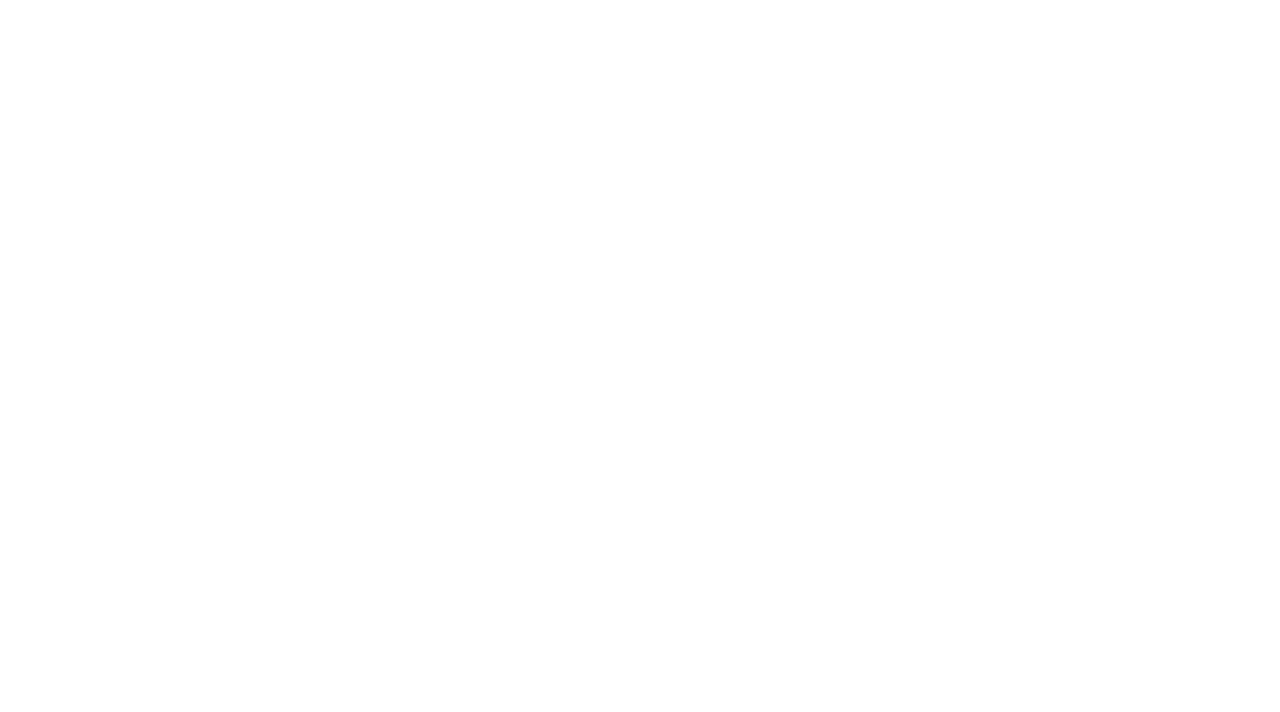
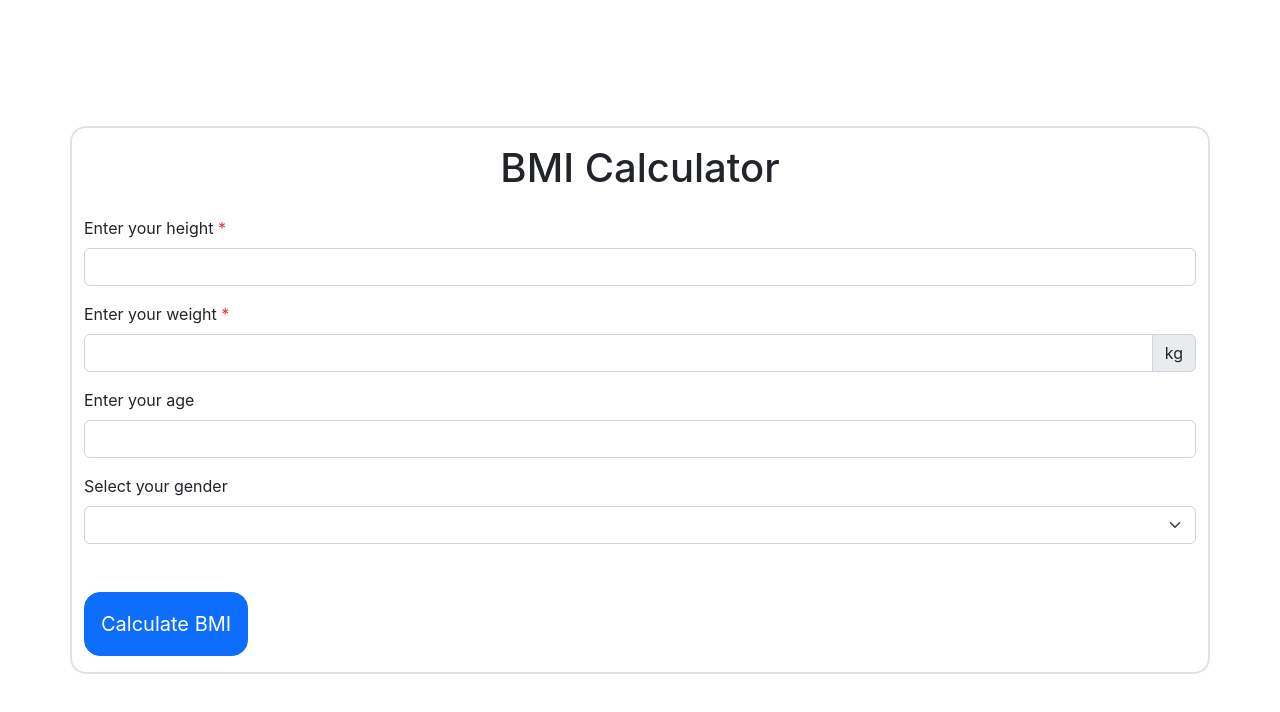
Before and after one commit to imbuesoft/patient, a React (Create React App) app: page / in a window 1280 px wide. Shown: the top 712 px of the page. Built offline with nearby package versions, Linux system fonts and the light colour scheme.

Commit message:
🎨 UI design complate

```diff
--- a/public/index.html
+++ b/public/index.html
@@ -1,14 +1,13 @@
 <!DOCTYPE html>
 <html lang="en">
+
 <head>
   <meta charset="utf-8" />
   <link rel="icon" href="%PUBLIC_URL%/favicon.ico" />
   <meta name="viewport" content="width=device-width, initial-scale=1" />
+  <link href="https://cdn.jsdelivr.net/npm/bootstrap@5.2.3/dist/css/bootstrap.min.css" rel="stylesheet">
   <meta name="theme-color" content="#000000" />
-    <meta
-      name="description"
-      content="Web site created using create-react-app"
-    />
+  <meta name="description" content="Web site created using create-react-app" />
   <link rel="apple-touch-icon" href="%PUBLIC_URL%/logo192.png" />
   <!--
       manifest.json provides metadata used when your web app is installed on a
@@ -26,6 +25,7 @@
     -->
   <title>React App</title>
 </head>
+
 <body>
   <noscript>You need to enable JavaScript to run this app.</noscript>
   <div id="root"></div>
@@ -40,4 +40,5 @@
       To create a production bundle, use `npm run build` or `yarn build`.
     -->
 </body>
+
 </html>
--- a/src/App.js
+++ b/src/App.js
@@ -1,12 +1,12 @@
 
 import './App.css';
-import BmiForm from './BmiForm';
+import BmiCalculatorForm from './features/BmiCalculatorForm';
 
 
 function App() {
   return (
     <>
-      <BmiForm />
+      <BmiCalculatorForm />
     </>
   );
 }
--- a/src/BmiForm.jsx
+++ /dev/null
@@ -1,13 +0,0 @@
-import React from 'react';
-
-const BmiForm = () => {
-    return (
-        <>
-            <form id='bmi-form' method="post">
-
-            </form>
-        </>
-    );
-};
-
-export default BmiForm;
--- /dev/null
+++ b/src/features/BmiCalculatorForm/components/Input.jsx
@@ -0,0 +1,17 @@
+
+const Input = ({ title, name, type, required, left, right }) => {
+    return (
+        <>
+            <label title={required && "required"} htmlFor={name} className="form-label mt-3">{title} {required && <span className="text-danger">*</span>}</label>
+            <div className="input-group">
+                {left && <span className="input-group-text">{left}</span> || ""}
+                <input type={type && type || "text"}
+                name={name} id={name} required={required && true || false}
+                className="form-control"  aria-label="Amount (to the nearest dollar)" />
+                {right && <span className="input-group-text">{right}</span> || ""}
+            </div>
+        </>
+    );
+};
+
+export default Input;
--- /dev/null
+++ b/src/features/BmiCalculatorForm/components/SelectFromList.jsx
@@ -0,0 +1,17 @@
+
+
+const SelectFromList = ({ name, options, title, defaultOption, required }) => {
+    return (
+        <>
+            <label htmlFor={name} className="form-label mt-3">{title} {required && <span className="text-danger">*</span>}</label>
+            <select className="form-select" name={name} id={name}>
+                <option className="form-control">{defaultOption ? defaultOption : ""}</option>
+                {
+                    options.map((x, i) => <option key={i} value={x}>{x}</option>)
+                }
+            </select>
+        </>
+    );
+};
+
+export default SelectFromList;
--- /dev/null
+++ b/src/features/BmiCalculatorForm/index.jsx
@@ -0,0 +1,13 @@
+import BMIForm from './pages/BmiForm';
+
+const index = () => {
+    return (
+        <>
+        <div style={{height:"100vh", width:"100vw"}}>
+            <BMIForm />
+        </div>
+        </>
+    );
+};
+
+export default index;
--- /dev/null
+++ b/src/features/BmiCalculatorForm/pages/BmiForm.jsx
@@ -0,0 +1,33 @@
+import Input from '../components/Input';
+import SelectFromList from '../components/SelectFromList';
+
+
+const BmiForm = () => {
+
+    const gender = ["Male", "Female", "Other"]
+
+    return (
+        <>
+        <div className="d-grid h-100">
+            <div className="m-auto container border border-2 rounded-4">
+                <form id='bmi-form' method="post">
+                    <h1 className="h1 text-center mt-3">BMI Calculator</h1>
+                    <Input title="Enter your height" required={true} name="height" type="number" />
+                    <Input title="Enter your weight" required={true} name="weight" type="number" right="kg" />
+                    <Input title="Enter your age" name="age" type="number" />
+                    <SelectFromList name="gender" options={gender} title="Select your gender" />
+                    <button type="submit" className="btn btn-primary btn-lg mt-5 d-flex py-3 rounded-4" >
+                        <div className="spinner-border me-3 d-none" role="status">
+                            <span className="visually-hidden">Loading...</span>
+                        </div>
+                        Calculate BMI
+                    </button>
+                    <div className="space " style={{height:"1em"}}></div>
+                </form>
+            </div>
+        </div>
+        </>
+    );
+};
+
+export default BmiForm;
```
Lines whose indentation alone changed are shown as unchanged.
